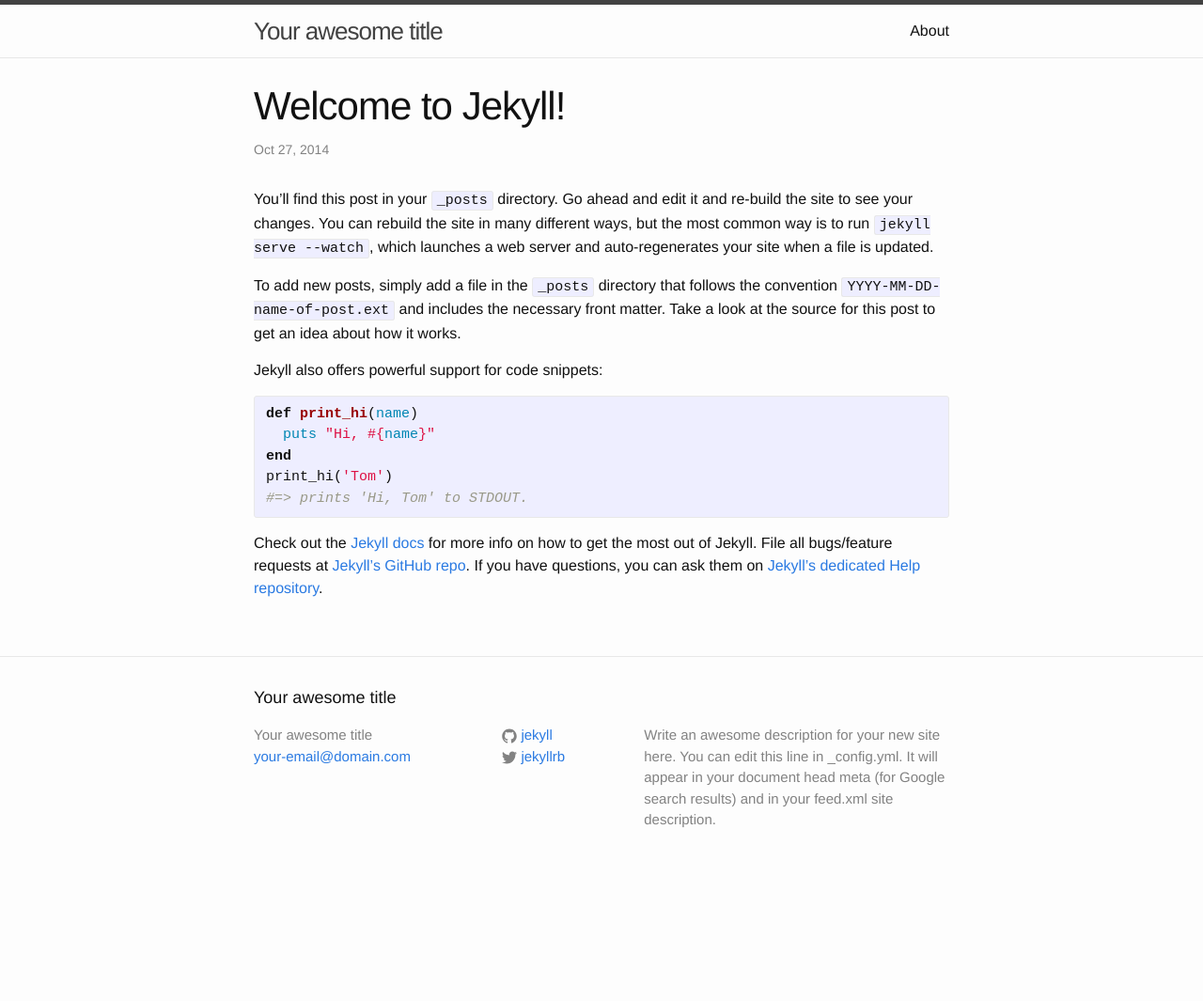
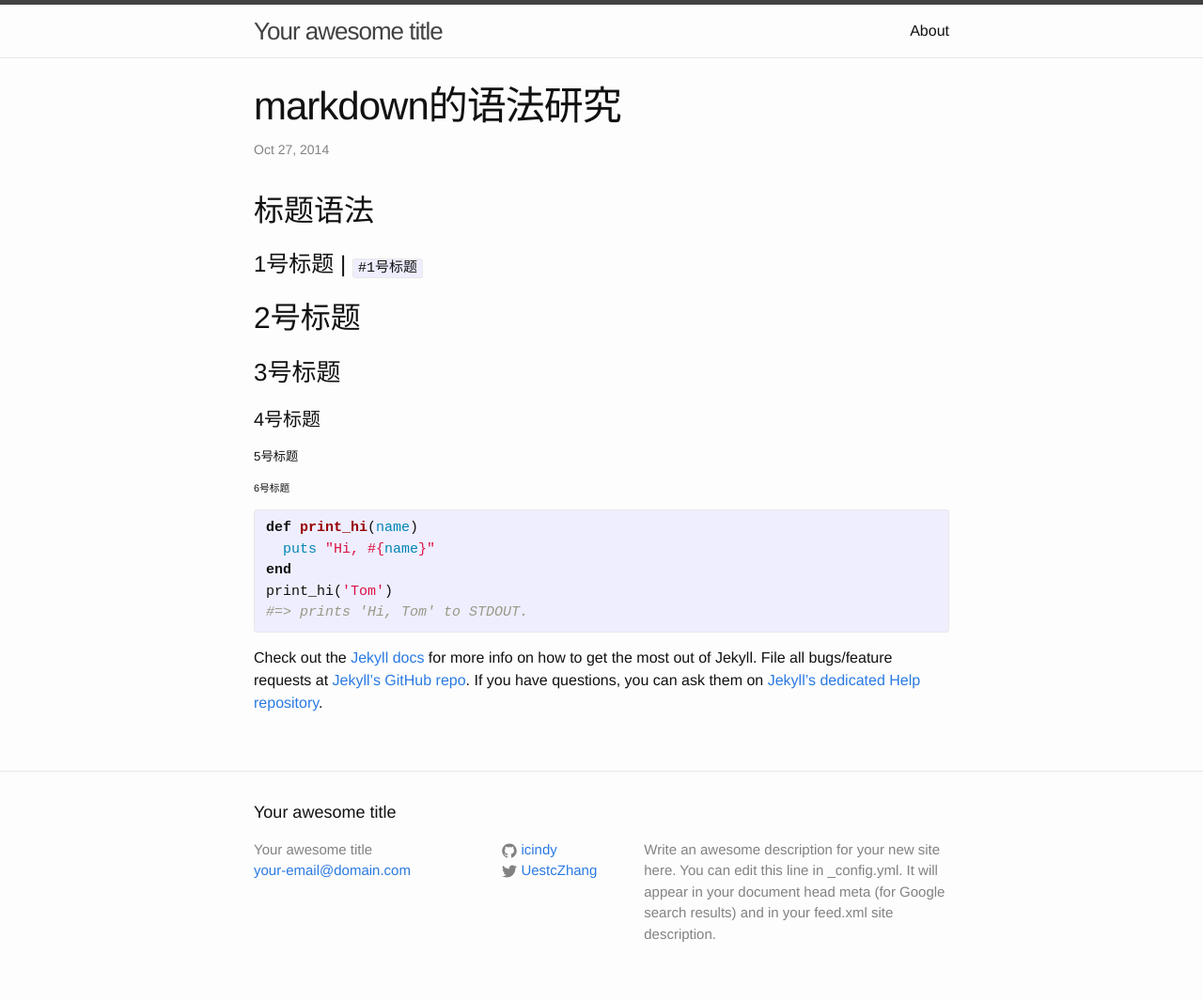
Before and after one commit to icindy/icindy.github.io, a Jekyll site: the page built from _posts/2014-10-27-welcome-to-jekyll.markdown, in a window 1280 px wide. Shown: the whole page at 94% size. Built offline with Jekyll 4.4.1, drawn with Linux system fonts in a browser that asks for light colours; before the commit the page ends 944 px from its top, so only the background shows below that.

Commit message:
更新看下
更新看下

````diff
--- a/_config.yml
+++ b/_config.yml
@@ -6,9 +6,9 @@ description: > # this means to ignore newlines until "baseurl:"
   line in _config.yml. It will appear in your document head meta (for
   Google search results) and in your feed.xml site description.
 baseurl: "" # the subpath of your site, e.g. /blog/
-url: "http://yourdomain.com" # the base hostname & protocol for your site
-twitter_username: jekyllrb
-github_username:  jekyll
+url: "http://icindy.github.io" # the base hostname & protocol for your site
+twitter_username: UestcZhang
+github_username:  icindy
 
 # Build settings
 markdown: kramdown
--- a/_posts/2014-10-27-welcome-to-jekyll.markdown
+++ b/_posts/2014-10-27-welcome-to-jekyll.markdown
@@ -1,14 +1,21 @@
 ---
 layout: post
-title:  "Welcome to Jekyll!"
+title:  "markdown的语法研究"
 date:   2014-10-27 23:33:36
 categories: jekyll update
 ---
-You’ll find this post in your `_posts` directory. Go ahead and edit it and re-build the site to see your changes. You can rebuild the site in many different ways, but the most common way is to run `jekyll serve --watch`, which launches a web server and auto-regenerates your site when a file is updated.
+标题语法
+---
+#1号标题         |    ``` #1号标题  ```
+##2号标题
+###3号标题
+####4号标题
+#####5号标题
+######6号标题
 
-To add new posts, simply add a file in the `_posts` directory that follows the convention `YYYY-MM-DD-name-of-post.ext` and includes the necessary front matter. Take a look at the source for this post to get an idea about how it works.
 
-Jekyll also offers powerful support for code snippets:
+
+
 
 {% highlight ruby %}
 def print_hi(name)
````
